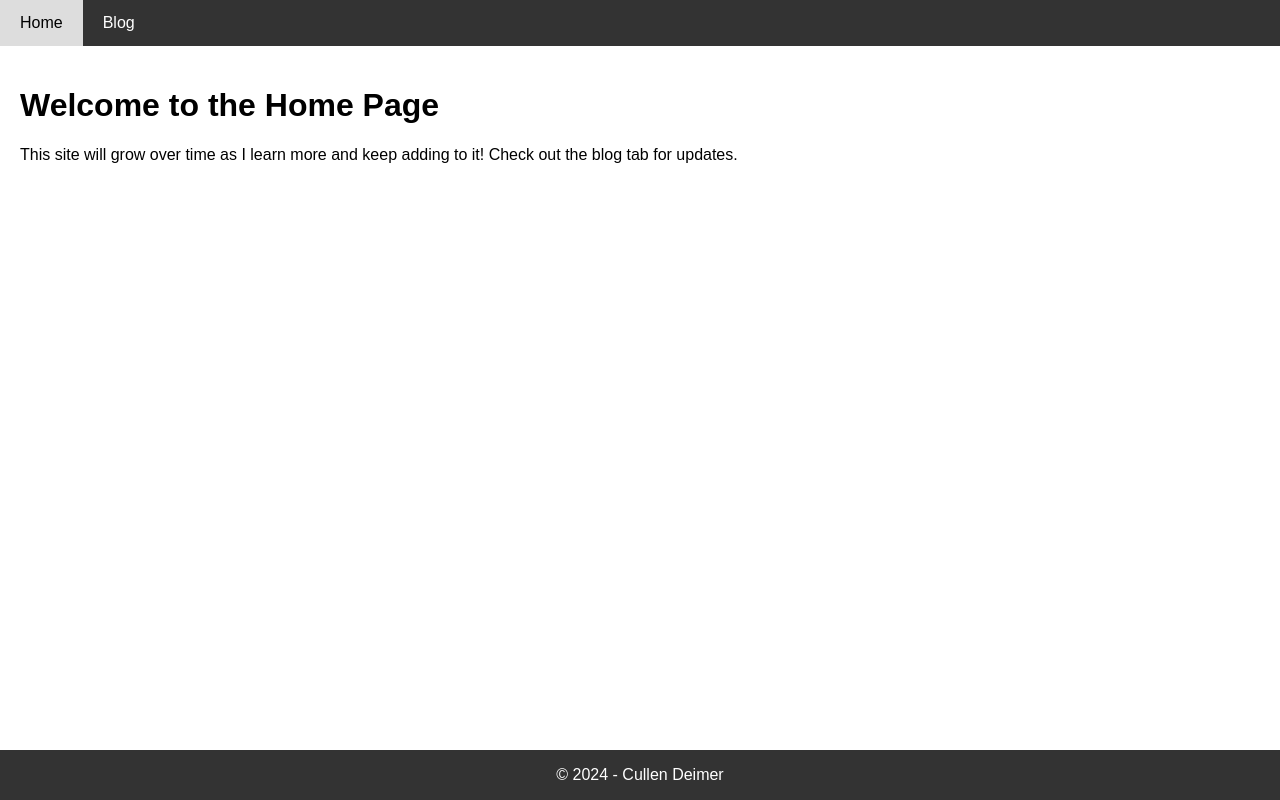
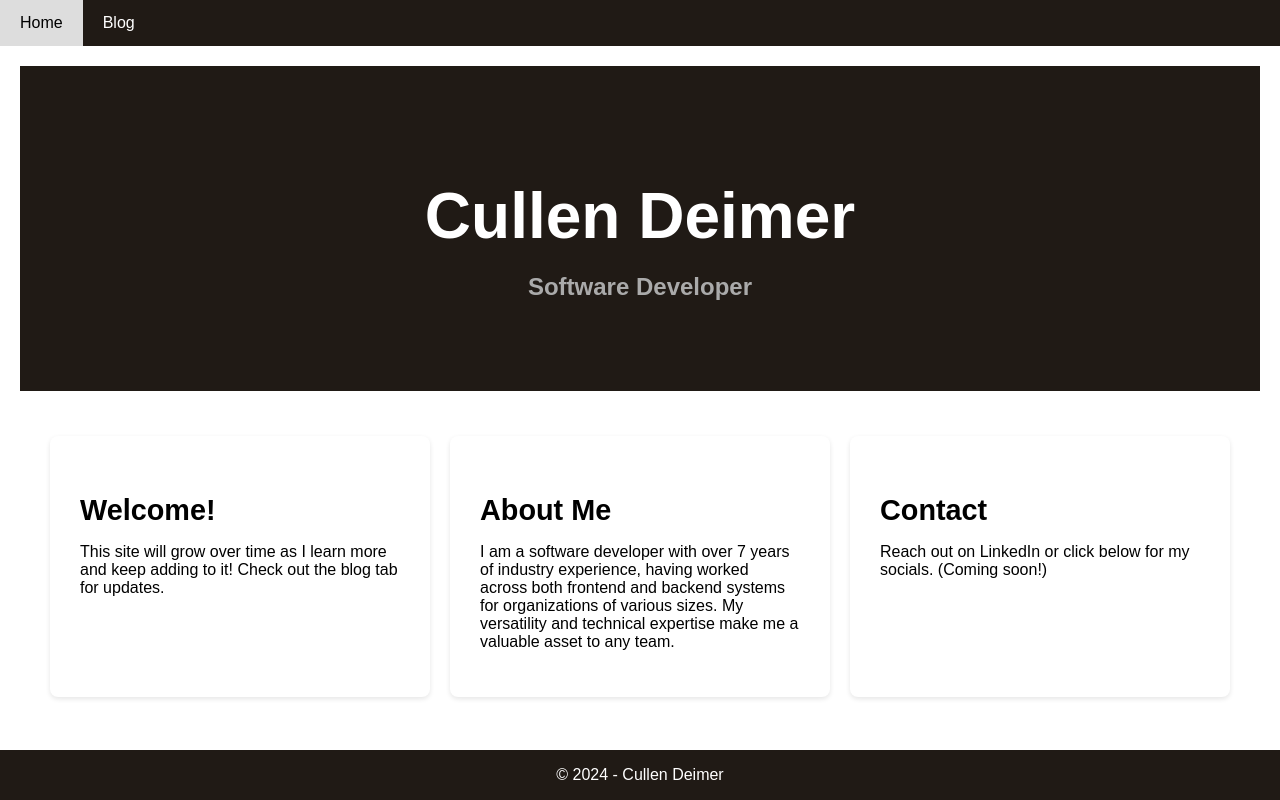
Before and after one commit to cdeimer/personal-site-2, a Django app: page / in a window 1280 px wide. Run offline with Django 5.2, Linux system fonts and the light colour scheme; parts of the project's set-up code (start-up, migrations or seed data) failed here and were passed over; some libraries are stand-ins or nearby versions.

Commit message:
Better homepage and reorganized css

```diff
--- a/django/home/templates/home/home_page.html
+++ b/django/home/templates/home/home_page.html
@@ -3,6 +3,25 @@
 {% block title %}Home - My Website{% endblock %}
 
 {% block content %}
-    <h1>Welcome to the Home Page</h1>
-    <p>This site will grow over time as I learn more and keep adding to it! Check out the blog tab for updates.</p>
+    <header class="hero">
+        <h1 class="name">Cullen Deimer</h1>
+        <h2 class="subheading">Software Developer</h2>
+    </header>
+
+    <main class="main-content">
+        <section class="content-section" id="welcome">
+            <h3>Welcome!</h3>
+            <p>This site will grow over time as I learn more and keep adding to it! Check out the blog tab for updates.</p>
+        </section>
+
+        <section class="content-section" id="about-me">
+            <h3>About Me</h3>
+            <p>I am a software developer with over 7 years of industry experience, having worked across both frontend and backend systems for organizations of various sizes. My versatility and technical expertise make me a valuable asset to any team.</p>
+        </section>
+
+        <section class="content-section" id="contact">
+            <h3>Contact</h3>
+            <p>Reach out on LinkedIn or click below for my socials. (Coming soon!)</p>
+        </section>
+    </main>
 {% endblock %}
--- /dev/null
+++ b/django/static/css/home.css
@@ -0,0 +1,55 @@
+.hero {
+    text-align: center;
+    padding: 70px 20px;
+    background-color: #201a15;
+    color: white;
+}
+
+/* Main title styling */
+.name {
+    font-size: 4em;
+    margin-bottom: 0.2em;
+}
+
+/* Subheading styling */
+.subheading {
+    font-size: 1.5em;
+    color: #aaa;
+}
+
+/* Main content sections */
+.main-content {
+    padding: 25px 20px;
+    display: flex;
+    flex-wrap: wrap;
+    justify-content: space-around;
+}
+
+/* Individual content sections */
+.content-section {
+    background-color: white;
+    padding: 30px;
+    margin: 20px 0;
+    border-radius: 8px;
+    box-shadow: 0 2px 5px rgba(0, 0, 0, 0.1);
+    flex: 1; /* Each child takes up equal space */
+    max-width: calc(33.333% - 20px); /* Each child takes up 1/3 of the space minus gap */
+    box-sizing: border-box;
+}
+
+/* Section titles */
+.content-section h3 {
+    margin-bottom: 15px;
+    font-size: 1.8em;
+}
+
+/* Media query for smaller screens (stack content cards vertically) */
+@media (max-width: 900px) {
+    .main-content {
+        flex-direction: column;
+    }
+
+    .content-section {
+        max-width: 100%; /* Each card takes up full width */
+    }
+}
--- a/django/static/css/main.css
+++ b/django/static/css/main.css
@@ -9,13 +9,48 @@ body {
     padding: 20px;
 }
 
-nav {
-    background-color: #333;
+/* Navbar container */
+.navbar {
+    background-color: #201a15;
+    overflow: hidden;
+}
+
+/* Navbar links */
+.navbar a {
+    float: left;
+    display: block;
     color: white;
+    text-align: center;
+    padding: 14px 20px;
+    text-decoration: none;
+}
+
+/* Change the color of links on hover */
+.navbar a:hover {
+    background-color: #ddd;
+    color: black;
+}
+
+/* Right-aligned link (optional) */
+.navbar .right {
+    float: right;
+}
+
+/* Responsive layout - stacks navbar links on smaller screens */
+@media screen and (max-width: 600px) {
+    .navbar a {
+        float: none;
+        display: block;
+        text-align: left;
+    }
+
+    .navbar .right {
+        float: none;
+    }
 }
 
 footer {
-    background-color: #333;
+    background-color: #201a15;
     color: white;
     text-align: center;
     position: fixed;
--- a/django/templates/base.html
+++ b/django/templates/base.html
@@ -7,6 +7,7 @@
     <meta name="viewport" content="width=device-width, initial-scale=1.0">
     <title>{% block title %}cdeimer{% endblock %}</title>
     <link rel="stylesheet" href="{% static 'css/main.css' %}">
+    <link rel="stylesheet" href="{% static 'css/home.css' %}">
     {% block extra_css %}{% endblock %}
 </head>
 <body>
--- a/django/templates/includes/navbar.html
+++ b/django/templates/includes/navbar.html
@@ -1,47 +1,5 @@
 <!-- navbar.html -->
 <nav>
-    <style>
-
-        /* Navbar container */
-        .navbar {
-            background-color: #333;
-            overflow: hidden;
-        }
-
-        /* Navbar links */
-        .navbar a {
-            float: left;
-            display: block;
-            color: white;
-            text-align: center;
-            padding: 14px 20px;
-            text-decoration: none;
-        }
-
-        /* Change the color of links on hover */
-        .navbar a:hover {
-            background-color: #ddd;
-            color: black;
-        }
-
-        /* Right-aligned link (optional) */
-        .navbar .right {
-            float: right;
-        }
-
-        /* Responsive layout - stacks navbar links on smaller screens */
-        @media screen and (max-width: 600px) {
-            .navbar a {
-                float: none;
-                display: block;
-                text-align: left;
-            }
-
-            .navbar .right {
-                float: none;
-            }
-        }
-    </style>
     <body>
 
         <!-- Navbar -->
```
